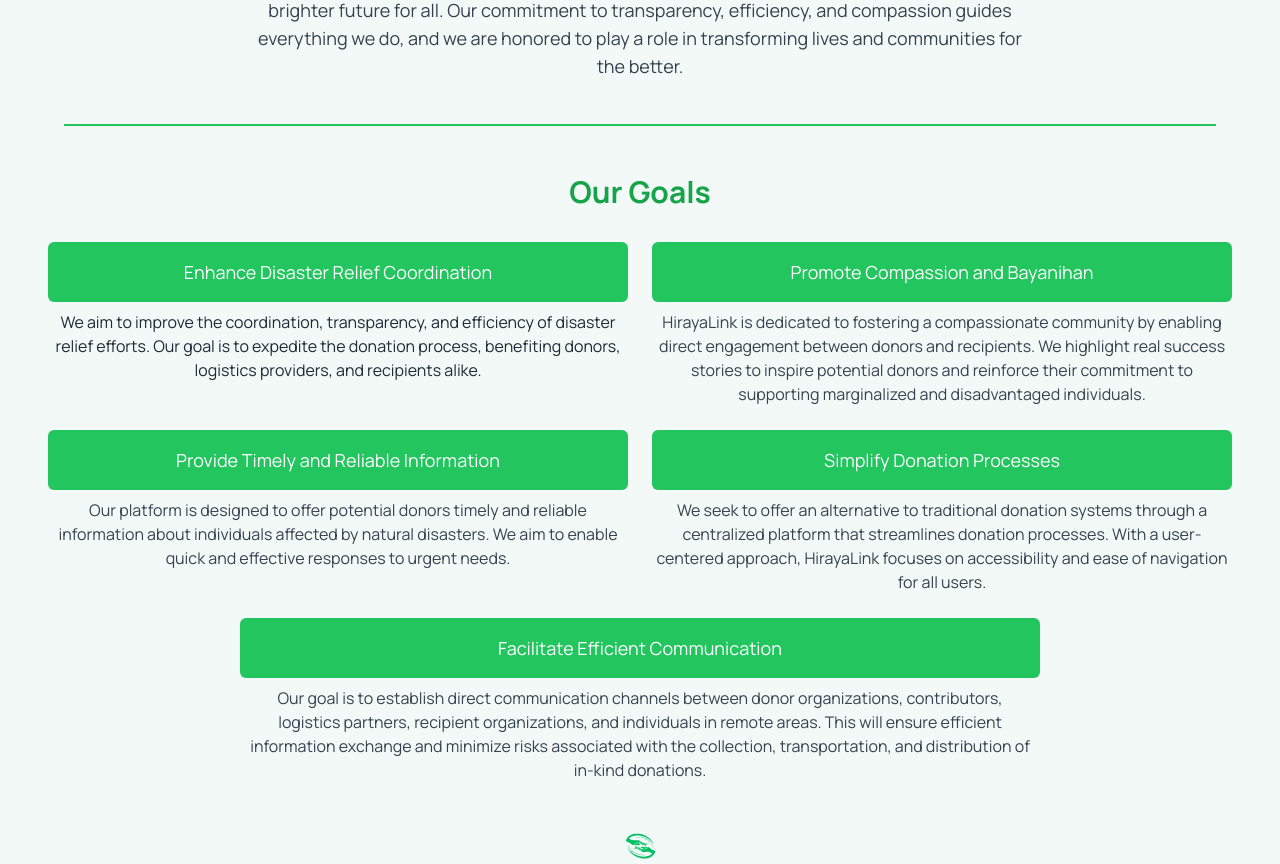
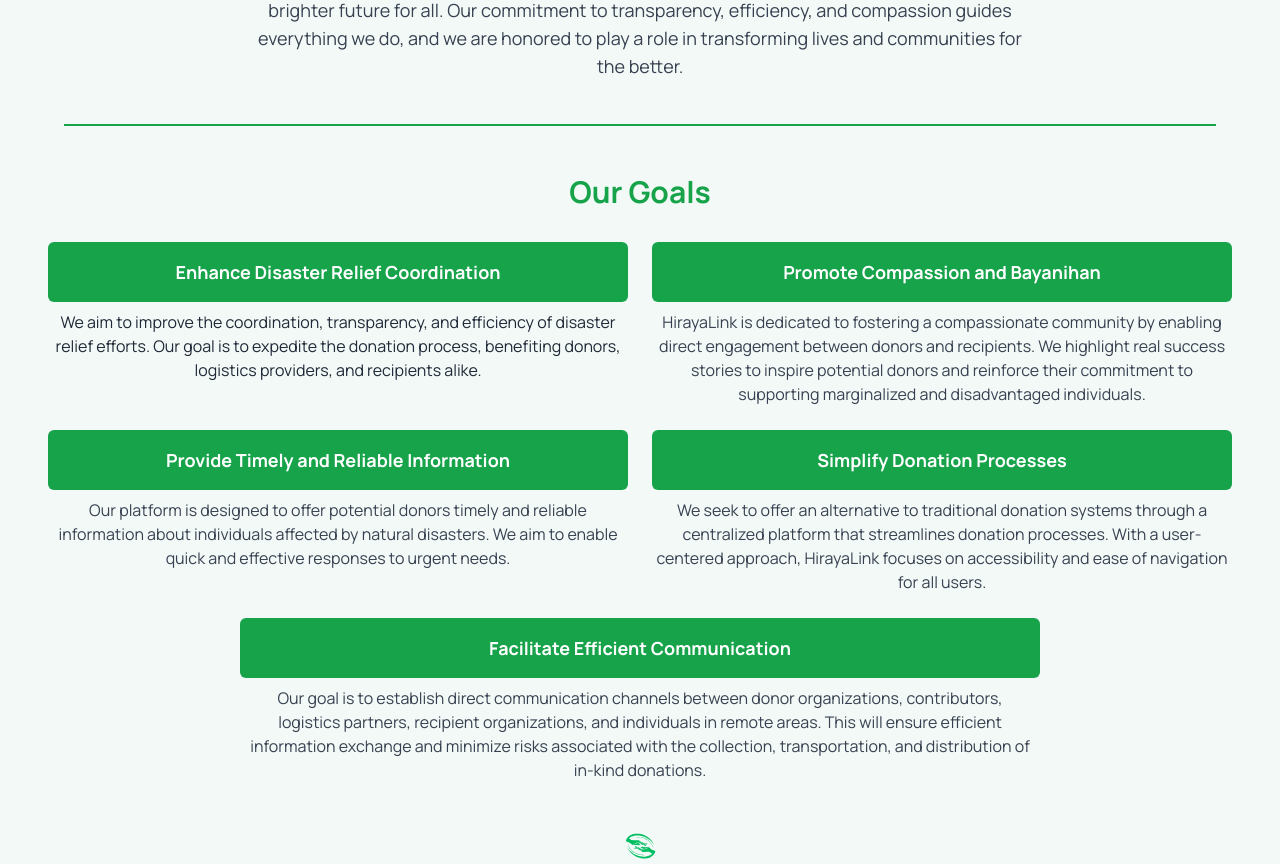
Before and after one commit to Rensutsuk/hirayalink, a Next.js app: page /about in a window 1280 px wide. Shown: the part 780-1644 px from the top of the page. Built offline with nearby package versions, Linux system fonts and the light colour scheme.

Commit message:
Adjustments

```diff
--- a/app/(home)/about/page.tsx
+++ b/app/(home)/about/page.tsx
@@ -15,7 +15,7 @@
 						className="w-full h-auto max-w-full rounded-md"
 					/>
 
-					<div className="absolute bottom-0 left-0 right-0 bg-green-500 p-4 rounded-md max-w-lg mx-auto transform translate-y-1/2">
+					<div className="absolute bottom-0 left-0 right-0 bg-green-600 p-4 rounded-md max-w-lg mx-auto transform translate-y-1/2">
 						<p className="text-center text-white text-lg md:text-xl">
 							About Us
 						</p>
@@ -53,7 +53,7 @@
 			</div>
 
 			<div className="py-4">
-				<hr className="border-t-2 border-green-500 mx-auto max-w-6xl" />
+				<hr className="border-t-2 border-green-600 mx-auto max-w-6xl" />
 			</div>
 
 			<div className="py-8 px-4 sm:px-8 lg:px-12">
@@ -64,8 +64,8 @@
 
 					<div className="grid grid-cols-1 md:grid-cols-2 gap-6">
 						<div className="text-center">
-							<div className="bg-green-500 p-4 rounded-md mx-auto w-full max-w-[800px]">
-								<p className="text-white text-lg font-semi-bold">
+							<div className="bg-green-600 p-4 rounded-md mx-auto w-full max-w-[800px]">
+								<p className="text-white text-lg font-bold">
 									Enhance Disaster Relief Coordination
 								</p>
 							</div>
@@ -78,8 +78,8 @@
 						</div>
 
 						<div className="text-center">
-							<div className="bg-green-500 p-4 rounded-md mx-auto w-full max-w-[800px]">
-								<p className="text-white text-lg font-semi-bold">
+							<div className="bg-green-600 p-4 rounded-md mx-auto w-full max-w-[800px]">
+								<p className="text-white text-lg font-bold">
 									Promote Compassion and Bayanihan
 								</p>
 							</div>
@@ -93,8 +93,8 @@
 						</div>
 
 						<div className="text-center">
-							<div className="bg-green-500 p-4 rounded-md mx-auto w-full max-w-[800px]">
-								<p className="text-white text-lg font-semi-bold">
+							<div className="bg-green-600 p-4 rounded-md mx-auto w-full max-w-[800px]">
+								<p className="text-white text-lg font-bold">
 									Provide Timely and Reliable Information
 								</p>
 							</div>
@@ -107,8 +107,8 @@
 						</div>
 
 						<div className="text-center">
-							<div className="bg-green-500 p-4 rounded-md mx-auto w-full max-w-[800px]">
-								<p className="text-white text-lg font-semi-bold">
+							<div className="bg-green-600 p-4 rounded-md mx-auto w-full max-w-[800px]">
+								<p className="text-white text-lg font-bold">
 									Simplify Donation Processes
 								</p>
 							</div>
@@ -121,8 +121,8 @@
 						</div>
 
 						<div className="text-center col-span-1 md:col-span-2">
-							<div className="bg-green-500 p-4 rounded-md mx-auto w-full max-w-[800px]">
-								<p className="text-white text-lg font-semi-bold">
+							<div className="bg-green-600 p-4 rounded-md mx-auto w-full max-w-[800px]">
+								<p className="text-white text-lg font-bold">
 									Facilitate Efficient Communication
 								</p>
 							</div>
--- a/app/(home)/contact/page.tsx
+++ b/app/(home)/contact/page.tsx
@@ -25,7 +25,7 @@
             <div className="bg-white p-6 rounded-lg shadow-md border-2 border-gray-300 px-8">
               <h3 className="text-xl md:text-2xl font-semibold text-gray-800">Phone</h3>
               <p className="mt-2 text-gray-600 text-sm md:text-base">
-                Ermel Burgas<br />
+                Ermel Burca<br />
                 +63 916 698 6880<br /><br />
                 <span className="text-gray-600">or Viber</span><br /><br />
                 Apply Joy Ruben<br />
--- a/app/(home)/home/page.tsx
+++ b/app/(home)/home/page.tsx
@@ -6,7 +6,7 @@
 	return (
 		<main>
 			<div className="hero-background bg-cover max-h-[30rem] mb-20">
-				<div className="text-center pt-10 pb-20 backdrop-blur-sm ">
+				<div className="text-center pt-10 pb-20 backdrop-blur-sm bg-black/25">
 					<h1 className="mb-5 py-10 text-5xl font-bold text-white">
 						Your Help Matters
 					</h1>
--- a/app/page.tsx
+++ b/app/page.tsx
@@ -2,7 +2,7 @@
 	return (
 		<main>
 			<div className="hero hero-background min-h-screen">
-				<div className="hero-overlay backdrop-blur-sm"></div>
+				<div className="hero-overlay backdrop-blur-sm bg-black/25"></div>
 				<div className="hero-content text-neutral-content text-center">
 					<div className="max-w-md">
 						<img src="./aidlink.svg" alt="HirayaLink" className="max-w-md" />
```
